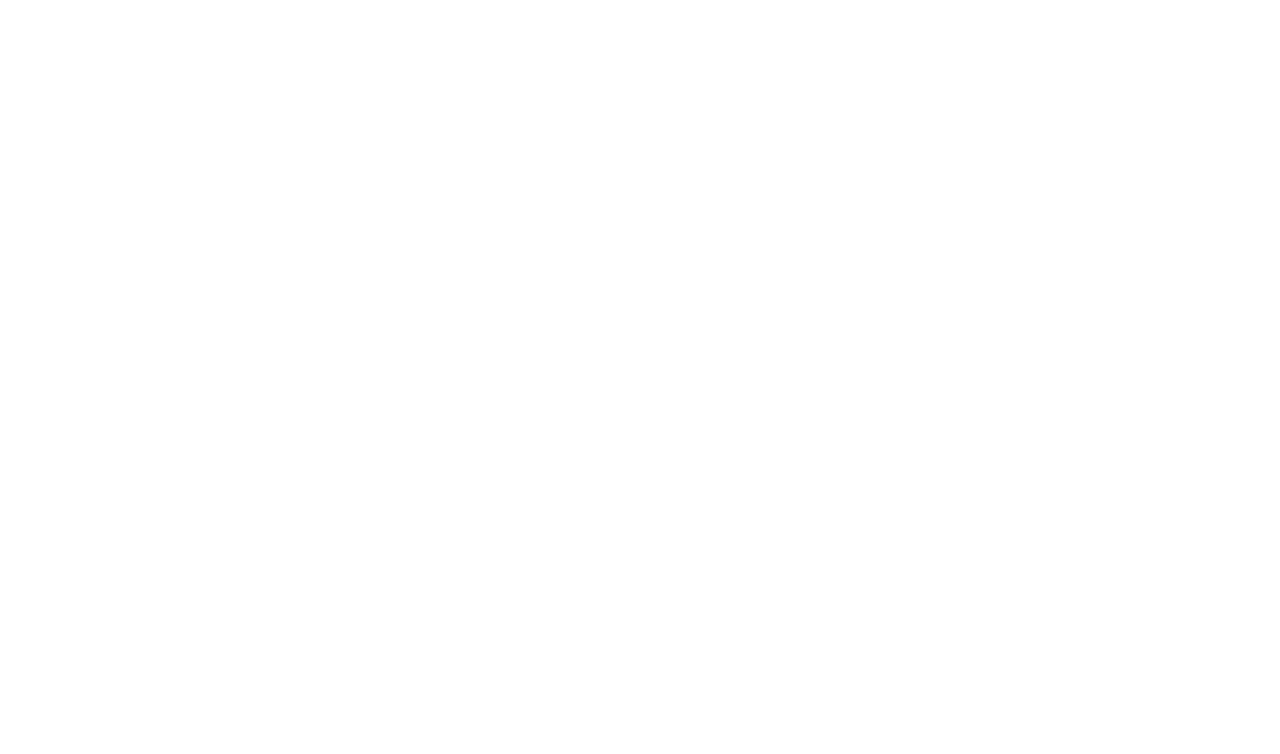
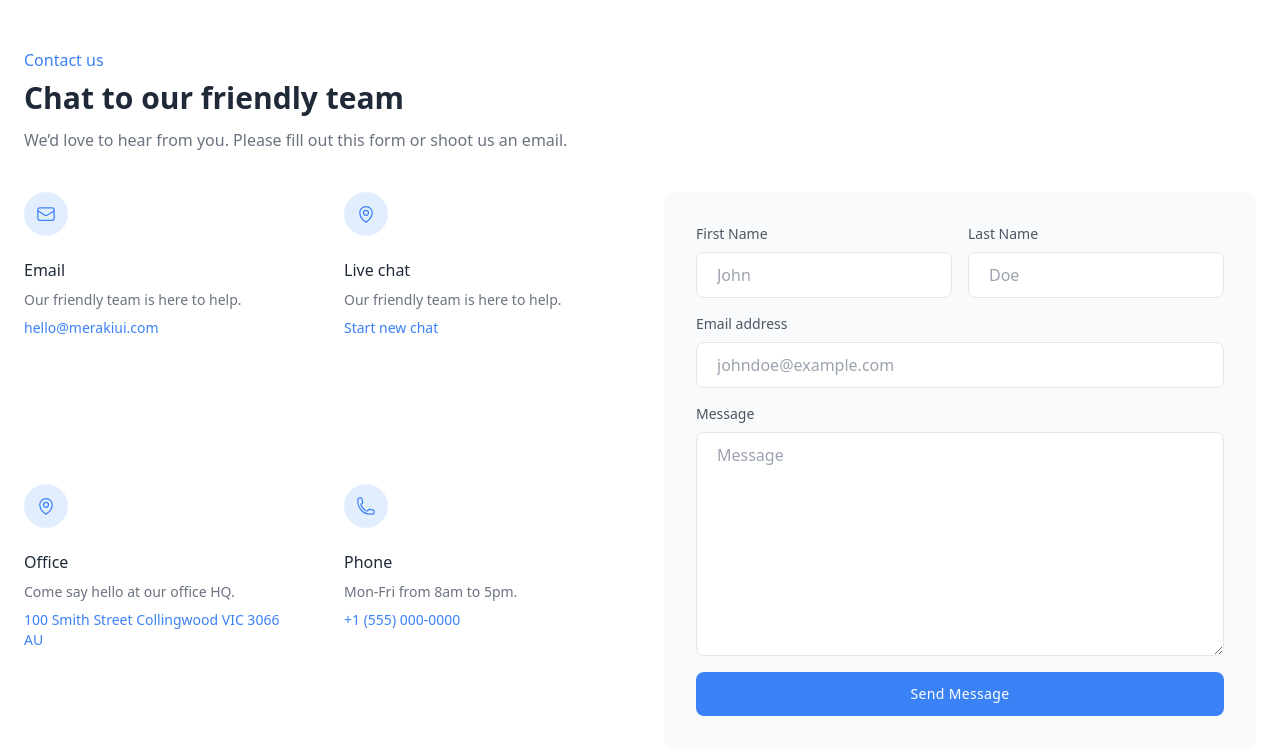
Before and after one commit to Nawinkishore/ecom.web, a Nuxt app: page /contact in a window 1280 px wide. Shown: the top 754 px of the page. Built offline with nearby package versions, Linux system fonts and the light colour scheme.

Commit message:
feat:contact

```diff
--- a/pages/contact.vue
+++ b/pages/contact.vue
@@ -1,3 +1,99 @@
 <template>
-    <div></div>
+    <div>
+        <section class="bg-white dark:bg-gray-900">
+            <div class="container px-6 py-12 mx-auto">
+                <div>
+                    <p class="font-medium text-blue-500 dark:text-blue-400">Contact us</p>
+
+                    <h1 class="mt-2 text-2xl font-semibold text-gray-800 md:text-3xl dark:text-white">Chat to our friendly team</h1>
+
+                    <p class="mt-3 text-gray-500 dark:text-gray-400">We’d love to hear from you. Please fill out this form or shoot us an email.</p>
+                </div>
+
+                <div class="grid grid-cols-1 gap-12 mt-10 lg:grid-cols-2">
+                    <div class="grid grid-cols-1 gap-12 md:grid-cols-2">
+                        <div>
+                            <span class="inline-block p-3 text-blue-500 rounded-full bg-blue-100/80 dark:bg-gray-800">
+                                <svg xmlns="http://www.w3.org/2000/svg" fill="none" viewBox="0 0 24 24" stroke-width="1.5" stroke="currentColor" class="w-5 h-5">
+                                    <path stroke-linecap="round" stroke-linejoin="round" d="M21.75 6.75v10.5a2.25 2.25 0 01-2.25 2.25h-15a2.25 2.25 0 01-2.25-2.25V6.75m19.5 0A2.25 2.25 0 0019.5 4.5h-15a2.25 2.25 0 00-2.25 2.25m19.5 0v.243a2.25 2.25 0 01-1.07 1.916l-7.5 4.615a2.25 2.25 0 01-2.36 0L3.32 8.91a2.25 2.25 0 01-1.07-1.916V6.75" />
+                                </svg>
+                            </span>
+
+                            <h2 class="mt-4 text-base font-medium text-gray-800 dark:text-white">Email</h2>
+                            <p class="mt-2 text-sm text-gray-500 dark:text-gray-400">Our friendly team is here to help.</p>
+                            <p class="mt-2 text-sm text-blue-500 dark:text-blue-400">hello@merakiui.com</p>
+                        </div>
+
+                        <div>
+                            <span class="inline-block p-3 text-blue-500 rounded-full bg-blue-100/80 dark:bg-gray-800">
+                                <svg xmlns="http://www.w3.org/2000/svg" fill="none" viewBox="0 0 24 24" stroke-width="1.5" stroke="currentColor" class="w-5 h-5">
+                                    <path stroke-linecap="round" stroke-linejoin="round" d="M15 10.5a3 3 0 11-6 0 3 3 0 016 0z" />
+                                    <path stroke-linecap="round" stroke-linejoin="round" d="M19.5 10.5c0 7.142-7.5 11.25-7.5 11.25S4.5 17.642 4.5 10.5a7.5 7.5 0 1115 0z" />
+                                </svg>
+                            </span>
+
+                            <h2 class="mt-4 text-base font-medium text-gray-800 dark:text-white">Live chat</h2>
+                            <p class="mt-2 text-sm text-gray-500 dark:text-gray-400">Our friendly team is here to help.</p>
+                            <p class="mt-2 text-sm text-blue-500 dark:text-blue-400">Start new chat</p>
+                        </div>
+
+                        <div>
+                            <span class="inline-block p-3 text-blue-500 rounded-full bg-blue-100/80 dark:bg-gray-800">
+                                <svg xmlns="http://www.w3.org/2000/svg" fill="none" viewBox="0 0 24 24" stroke-width="1.5" stroke="currentColor" class="w-5 h-5">
+                                    <path stroke-linecap="round" stroke-linejoin="round" d="M15 10.5a3 3 0 11-6 0 3 3 0 016 0z" />
+                                    <path stroke-linecap="round" stroke-linejoin="round" d="M19.5 10.5c0 7.142-7.5 11.25-7.5 11.25S4.5 17.642 4.5 10.5a7.5 7.5 0 1115 0z" />
+                                </svg>
+                            </span>
+
+                            <h2 class="mt-4 text-base font-medium text-gray-800 dark:text-white">Office</h2>
+                            <p class="mt-2 text-sm text-gray-500 dark:text-gray-400">Come say hello at our office HQ.</p>
+                            <p class="mt-2 text-sm text-blue-500 dark:text-blue-400">100 Smith Street Collingwood VIC 3066 AU</p>
+                        </div>
+
+                        <div>
+                            <span class="inline-block p-3 text-blue-500 rounded-full bg-blue-100/80 dark:bg-gray-800">
+                                <svg xmlns="http://www.w3.org/2000/svg" fill="none" viewBox="0 0 24 24" stroke-width="1.5" stroke="currentColor" class="w-5 h-5">
+                                    <path stroke-linecap="round" stroke-linejoin="round" d="M2.25 6.75c0 8.284 6.716 15 15 15h2.25a2.25 2.25 0 002.25-2.25v-1.372c0-.516-.351-.966-.852-1.091l-4.423-1.106c-.44-.11-.902.055-1.173.417l-.97 1.293c-.282.376-.769.542-1.21.38a12.035 12.035 0 01-7.143-7.143c-.162-.441.004-.928.38-1.21l1.293-.97c.363-.271.527-.734.417-1.173L6.963 3.102a1.125 1.125 0 00-1.091-.852H4.5A2.25 2.25 0 002.25 4.5v2.25z" />
+                                </svg>
+                            </span>
+
+                            <h2 class="mt-4 text-base font-medium text-gray-800 dark:text-white">Phone</h2>
+                            <p class="mt-2 text-sm text-gray-500 dark:text-gray-400">Mon-Fri from 8am to 5pm.</p>
+                            <p class="mt-2 text-sm text-blue-500 dark:text-blue-400">+1 (555) 000-0000</p>
+                        </div>
+                    </div>
+
+                    <div class="p-4 py-6 rounded-lg bg-gray-50 dark:bg-gray-800 md:p-8">
+                        <form>
+                            <div class="-mx-2 md:items-center md:flex">
+                                <div class="flex-1 px-2">
+                                    <label class="block mb-2 text-sm text-gray-600 dark:text-gray-200">First Name</label>
+                                    <input type="text" placeholder="John " class="block w-full px-5 py-2.5 mt-2 text-gray-700 placeholder-gray-400 bg-white border border-gray-200 rounded-lg dark:placeholder-gray-600 dark:bg-gray-900 dark:text-gray-300 dark:border-gray-700 focus:border-blue-400 dark:focus:border-blue-400 focus:ring-blue-400 focus:outline-none focus:ring focus:ring-opacity-40" />
+                                </div>
+
+                                <div class="flex-1 px-2 mt-4 md:mt-0">
+                                    <label class="block mb-2 text-sm text-gray-600 dark:text-gray-200">Last Name</label>
+                                    <input type="text" placeholder="Doe" class="block w-full px-5 py-2.5 mt-2 text-gray-700 placeholder-gray-400 bg-white border border-gray-200 rounded-lg dark:placeholder-gray-600 dark:bg-gray-900 dark:text-gray-300 dark:border-gray-700 focus:border-blue-400 dark:focus:border-blue-400 focus:ring-blue-400 focus:outline-none focus:ring focus:ring-opacity-40" />
+                                </div>
+                            </div>
+
+                            <div class="mt-4">
+                                <label class="block mb-2 text-sm text-gray-600 dark:text-gray-200">Email address</label>
+                                <input type="email" placeholder="johndoe@example.com" class="block w-full px-5 py-2.5 mt-2 text-gray-700 placeholder-gray-400 bg-white border border-gray-200 rounded-lg dark:placeholder-gray-600 dark:bg-gray-900 dark:text-gray-300 dark:border-gray-700 focus:border-blue-400 dark:focus:border-blue-400 focus:ring-blue-400 focus:outline-none focus:ring focus:ring-opacity-40" />
+                            </div>
+
+                            <div class="w-full mt-4">
+                                <label class="block mb-2 text-sm text-gray-600 dark:text-gray-200">Message</label>
+                                <textarea class="block w-full h-32 px-5 py-2.5 mt-2 text-gray-700 placeholder-gray-400 bg-white border border-gray-200 rounded-lg md:h-56 dark:placeholder-gray-600 dark:bg-gray-900 dark:text-gray-300 dark:border-gray-700 focus:border-blue-400 dark:focus:border-blue-400 focus:ring-blue-400 focus:outline-none focus:ring focus:ring-opacity-40" placeholder="Message"></textarea>
+                            </div>
+
+                            <button class="w-full px-6 py-3 mt-4 text-sm font-medium tracking-wide text-white capitalize transition-colors duration-300 transform bg-blue-500 rounded-lg hover:bg-blue-400 focus:outline-none focus:ring focus:ring-blue-300 focus:ring-opacity-50">
+                                Send message
+                            </button>
+                        </form>
+                    </div>
+                </div>
+            </div>
+        </section>
+    </div>
 </template>
```
